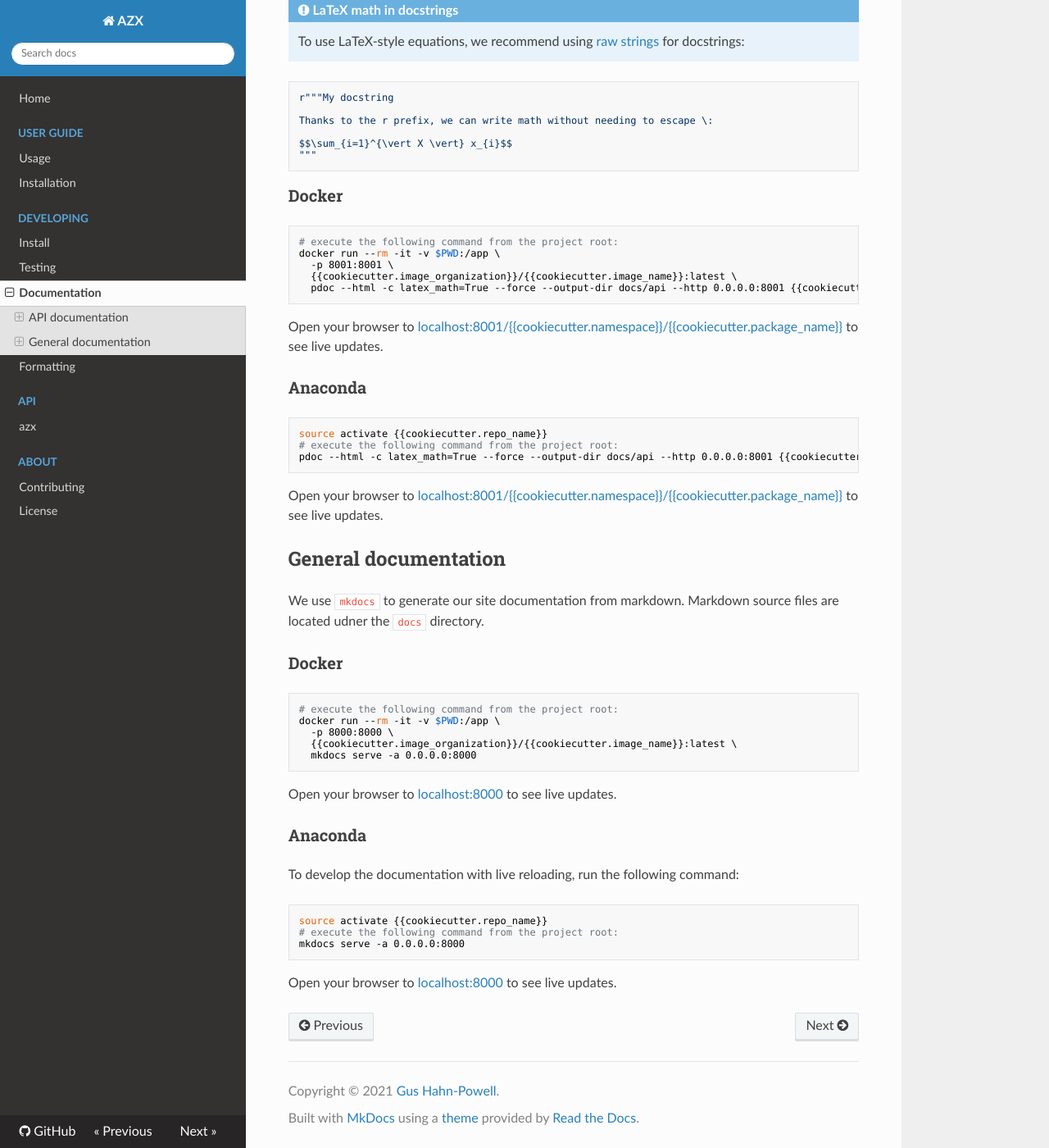
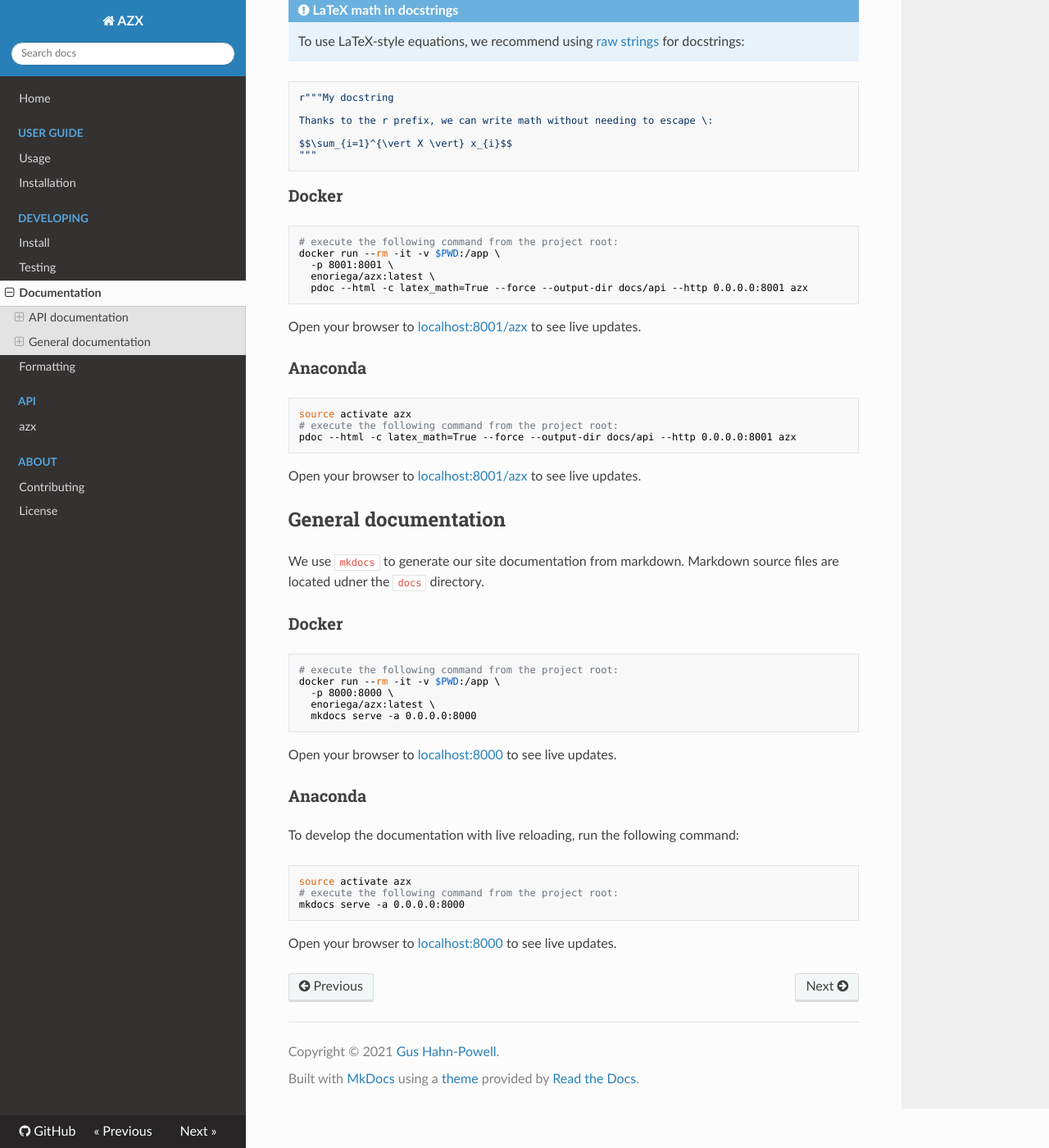
Before and after one commit to enoriega/AZX, an MkDocs documentation site: the page built from docs/dev/documentation.md, in a window 1280 px wide and 1400 px high, scrolled down 291 px. Shown: the whole window at 82% size. Built offline with MkDocs 1.6.1, drawn with Linux system fonts in a browser that asks for light colours; nearby versions of some CDN libraries.

Commit message:
Fixed unfilled jinja variables

````diff
--- a/docs/dev/documentation.md
+++ b/docs/dev/documentation.md
@@ -22,21 +22,21 @@
 # execute the following command from the project root:
 docker run --rm -it -v $PWD:/app \
   -p 8001:8001 \
-  {{cookiecutter.image_organization}}/{{cookiecutter.image_name}}:latest \
-  pdoc --html -c latex_math=True --force --output-dir docs/api --http 0.0.0.0:8001 {{cookiecutter.namespace}}
+  enoriega/azx:latest \
+  pdoc --html -c latex_math=True --force --output-dir docs/api --http 0.0.0.0:8001 azx
 ```
 
-Open your browser to [localhost:8001/{{cookiecutter.namespace}}/{{cookiecutter.package_name}}](localhost:8001/{{cookiecutter.namespace}}/{{cookiecutter.package_name}}) to see live updates.
+Open your browser to [localhost:8001/azx](localhost:8001/azx) to see live updates.
 
 ### Anaconda
 
 ```bash
-source activate {{cookiecutter.repo_name}}
+source activate azx
 # execute the following command from the project root:
-pdoc --html -c latex_math=True --force --output-dir docs/api --http 0.0.0.0:8001 {{cookiecutter.namespace}}
+pdoc --html -c latex_math=True --force --output-dir docs/api --http 0.0.0.0:8001 azx
 ```
 
-Open your browser to [localhost:8001/{{cookiecutter.namespace}}/{{cookiecutter.package_name}}](localhost:8001/{{cookiecutter.namespace}}/{{cookiecutter.package_name}}) to see live updates.
+Open your browser to [localhost:8001/azx](localhost:8001/azx) to see live updates.
 
 ## General documentation
 
@@ -48,7 +48,7 @@
 # execute the following command from the project root:
 docker run --rm -it -v $PWD:/app \
   -p 8000:8000 \
-  {{cookiecutter.image_organization}}/{{cookiecutter.image_name}}:latest \
+  enoriega/azx:latest \
   mkdocs serve -a 0.0.0.0:8000
 ```
 
@@ -59,7 +59,7 @@
 To develop the documentation with live reloading, run the following command:
 
 ```bash
-source activate {{cookiecutter.repo_name}}
+source activate azx
 # execute the following command from the project root:
 mkdocs serve -a 0.0.0.0:8000
 ```
--- a/mkdocs.yml
+++ b/mkdocs.yml
@@ -40,7 +40,7 @@
     - About:
         #- Release Notes: about/release-notes.md
         - Contributing: contributing.md
-        - License: "License, FIXME"
+        - License: LICENSE
 
 extra_css:
     - css/extra.css
````
Also changed, not shown: docs/dev/formatting.md (+4 -4 lines), docs/dev/install.md (+6 -8 lines), docs/dev/test.md (+5 -5 lines), docs/install.md (+3 -0 lines), 1 other file.
